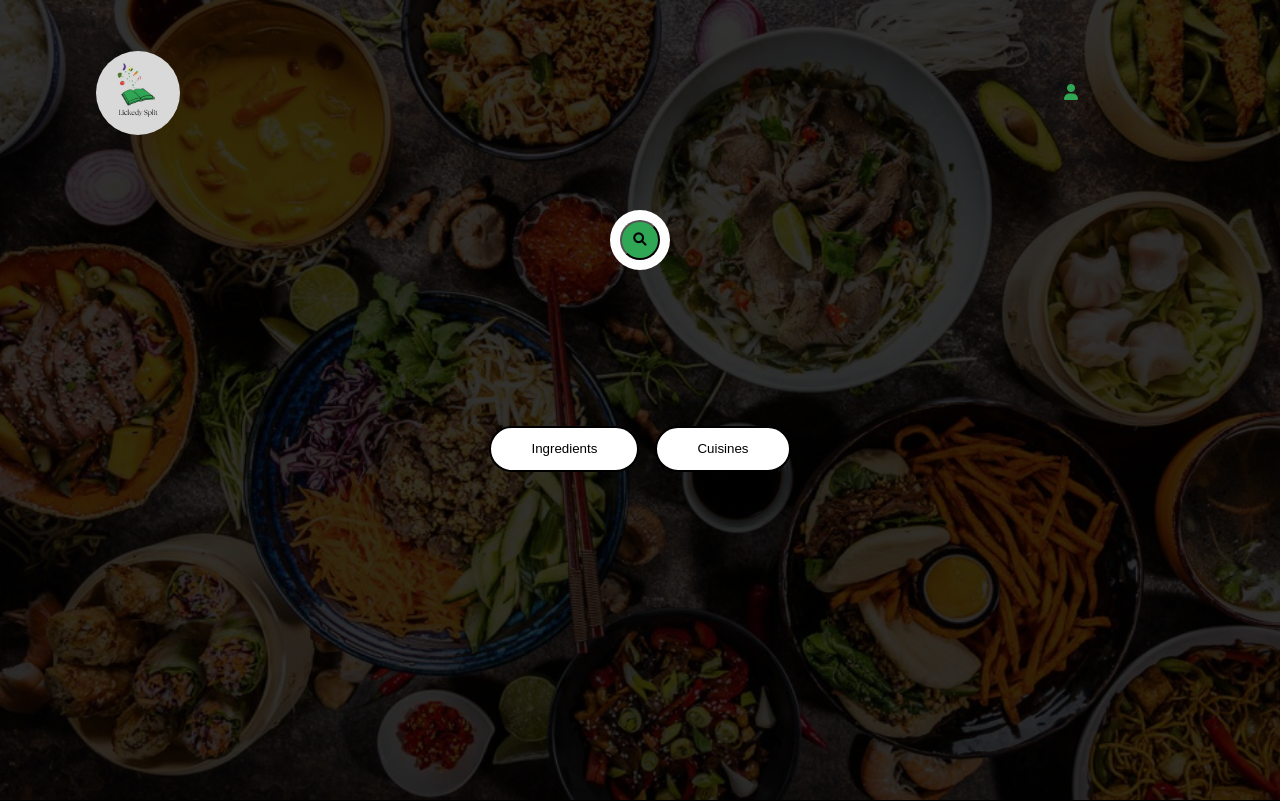
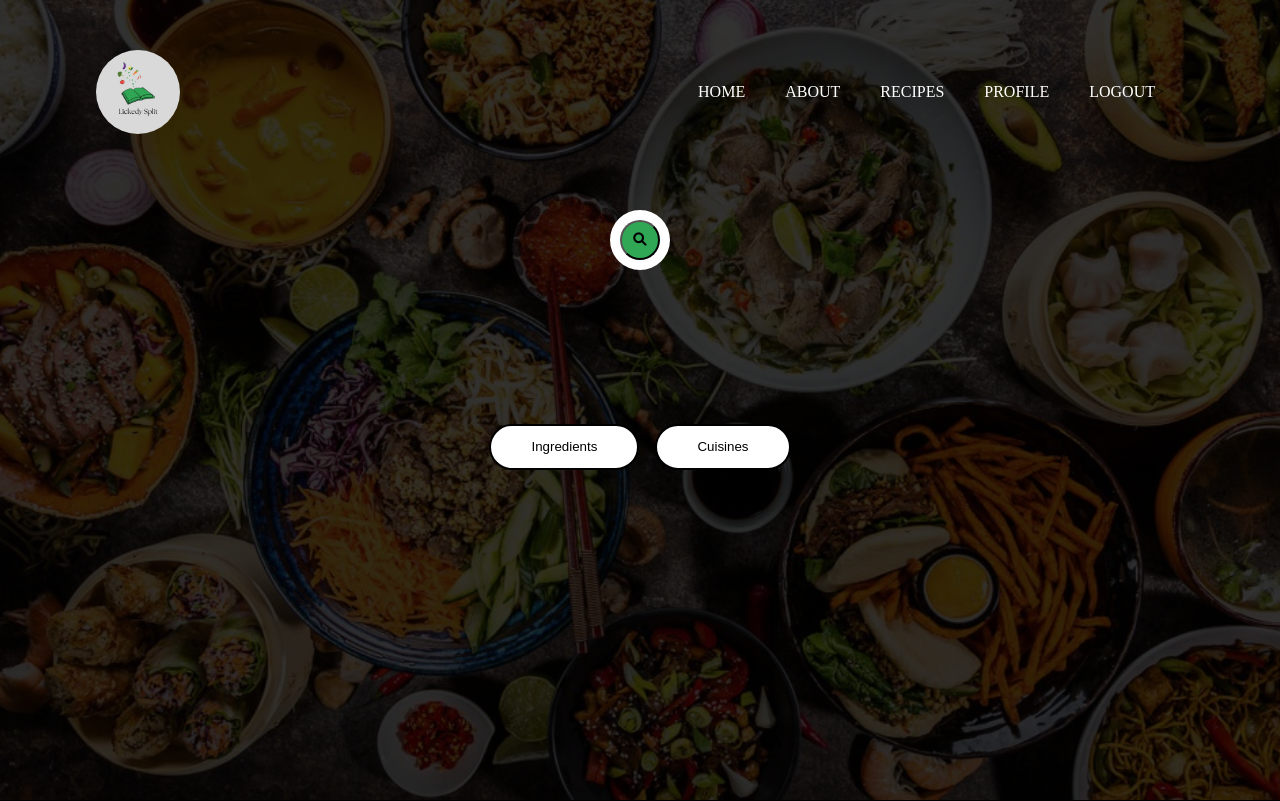
Before and after one commit to jasonemyers/WINTER_25_Final_Iterations, a Django app: page /lickedy_split/recipes/ in a window 1280 px wide. Shown: the top 801 px of the page. Run offline with Django 5.2, Linux system fonts and the light colour scheme; a user stored in the database is signed in.

Commit message:
Changed/fixed the nav

```diff
--- a/cookbook/lickedy_split/templates/lickedy_split/base.html
+++ b/cookbook/lickedy_split/templates/lickedy_split/base.html
@@ -29,25 +29,17 @@
             </div>
             <ul>
                 {% if user.is_authenticated %}
-                <li>
-                    <div class="dropdown">
-                        <button class="dropbtn">
-                            <i class="fa fa-user"></i>
-                        </button>
-                        <div class="dropdown-content">
-                            <a href="{% url 'home' %}">Home</a>
-                            <a href="{% url 'profile' %}">Profile</a>
-                            <a href="{% url 'about' %}">About</a>
-                            <a href="{% url 'recipes' %}">Recipe</a>
-                            <a href="#">Logout</a>
-                        </div>
-                    </div>
-                </li>
+                <li><a href="{% url 'home' %}">Home</a></li>
+                <li><a href="{% url 'about' %}">About</a></li>
+                <li><a href="{% url 'recipes' %}">Recipes</a></li>
+                <li><a href="{% url 'profile' %}">Profile</a></li>
+                <li><a href="#">Logout</a>></li>
                 {% else %}
                 <li><a href="{% url 'home' %}">Home</a></li>
                 <li><a href="{% url 'about' %}">About</a></li>
                 <li><a href="{% url 'recipes' %}">Recipes</a></li>
                 <li><a href="{% url 'login' %}">Log In</a></li>
+                <li><a href="{% url 'register' %}">Register</a></li>
                 <li><a href="{% url 'profile' %}">Profile</a></li>
                 {% endif %}
             </ul>
--- a/cookbook/lickedy_split/templates/lickedy_split/profile.html
+++ b/cookbook/lickedy_split/templates/lickedy_split/profile.html
@@ -38,7 +38,7 @@
     <div class="dropdown-content">
       <a href="{% url 'home' %}">Home</a>
       <a href="{% url 'recipes' %}">Recipe</a>
-      <a href="{% url 'home' %}">Logout</a>
+      <a href="#">Logout</a>
       <a href="{% url 'recipe_details' %}">Test Recipe Details</a>
     </div>
   </div>
```
Also changed, not shown: cookbook/db.sqlite3, cookbook/lickedy_split/templates/lickedy_split/recipes.html (line endings or trailing spaces).
